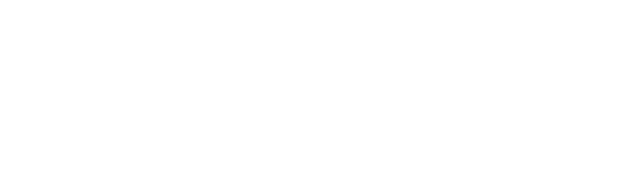
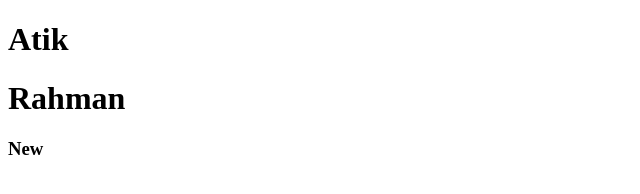
Before and after one commit to AtiK202122/my-second-repo, a plain HTML site: page Index.html in a window 1280 px wide. Shown: the whole page, without its empty margins (0-640 px from the left). Drawn offline with Linux system fonts and the light colour scheme.

Commit message:
added header

```diff
--- a/Index.html
+++ b/Index.html
@@ -1,12 +1,17 @@
 <!DOCTYPE html>
 <html lang="en">
+
 <head>
     <meta charset="UTF-8">
     <meta http-equiv="X-UA-Compatible" content="IE=edge">
     <meta name="viewport" content="width=device-width, initial-scale=1.0">
     <title>my-second-repo</title>
 </head>
+
 <body>
+    <h1>Atik</h1>
+    <h1>Rahman</h1>
+    <h3>New </h3>
+</body>
 
-</body>
 </html>
```
